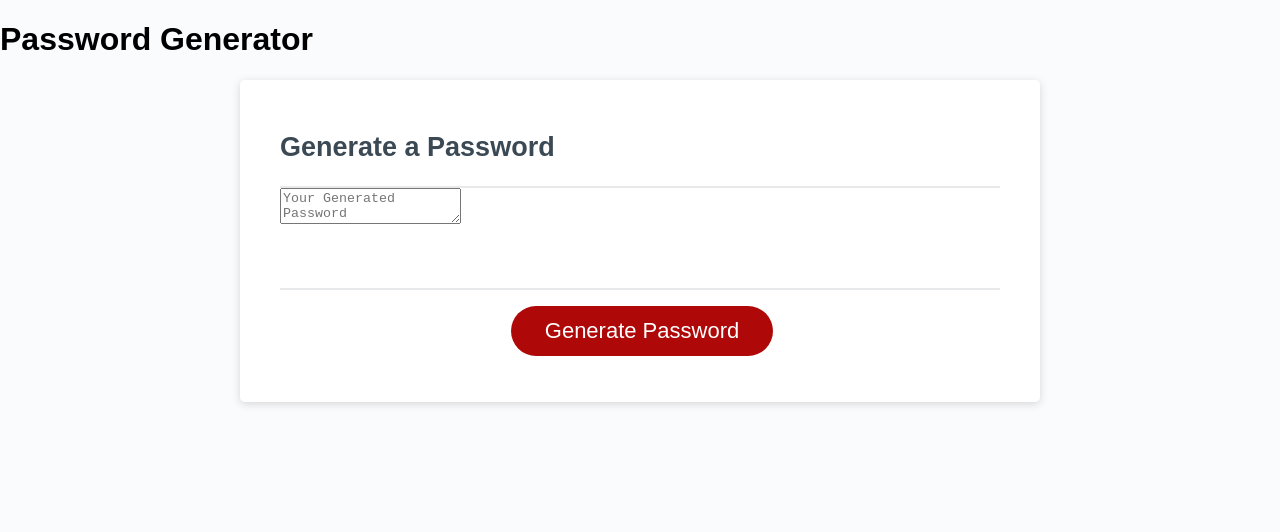
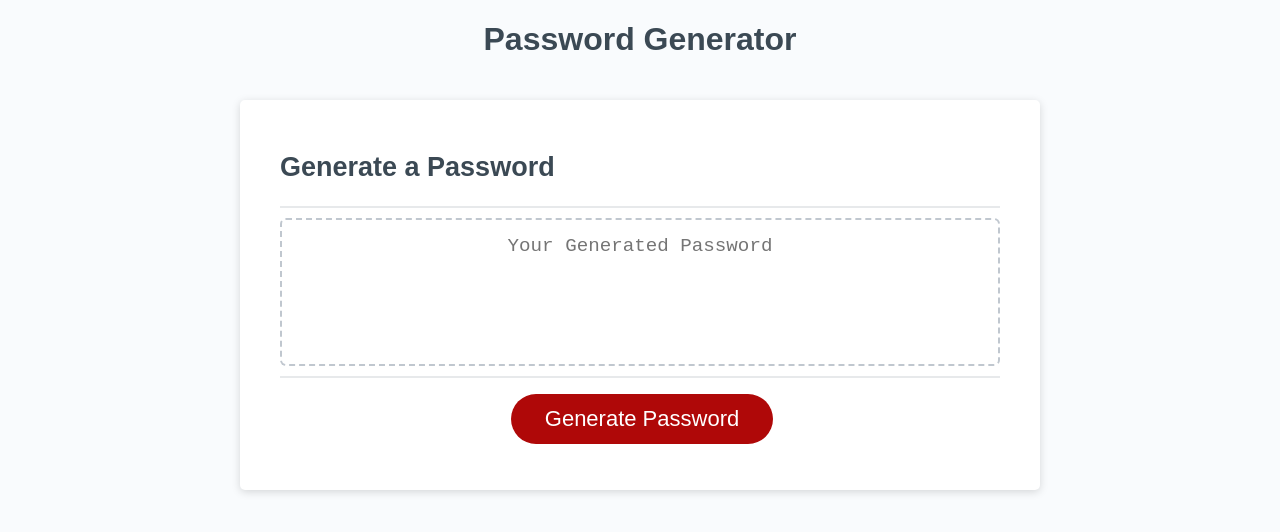
Before and after one commit to CameronHouck/Password_Generator, a plain HTML site: page index.html in a window 1280 px wide. Drawn offline with Linux system fonts and the light colour scheme.

Commit message:
adding diplay password styling

```diff
--- a/assets/style.css
+++ b/assets/style.css
@@ -74,3 +74,48 @@ body {
   font-family: sans-serif;
   background-color: #f9fbfd;
 }
+
+.wrapper {
+    padding-top: 30px;
+    padding-left: 20px;
+    padding-right: 20px;
+  }
+
+  header {
+    text-align: center;
+    padding: 20px;
+    padding-top: 0px;
+    color: hsl(206, 17%, 28%);
+  }
+
+
+
+  button[enabled] {
+    cursor: default;
+    background: #c0c7cf;
+  }
+
+  .float-right {
+    float: right;
+  }
+
+  #password {
+    -webkit-appearance: none;
+    -moz-appearance: none;
+    appearance: none;
+    border: none;
+    display: block;
+    width: 100%;
+    padding-top: 15px;
+    padding-left: 15px;
+    padding-right: 15px;
+    padding-bottom: 85px;
+    font-size: 1.2rem;
+    text-align: center;
+    margin-top: 10px;
+    margin-bottom: 10px;
+    border: 2px dashed #c0c7cf;
+    border-radius: 6px;
+    resize: none;
+    overflow: hidden;
+  }
```
